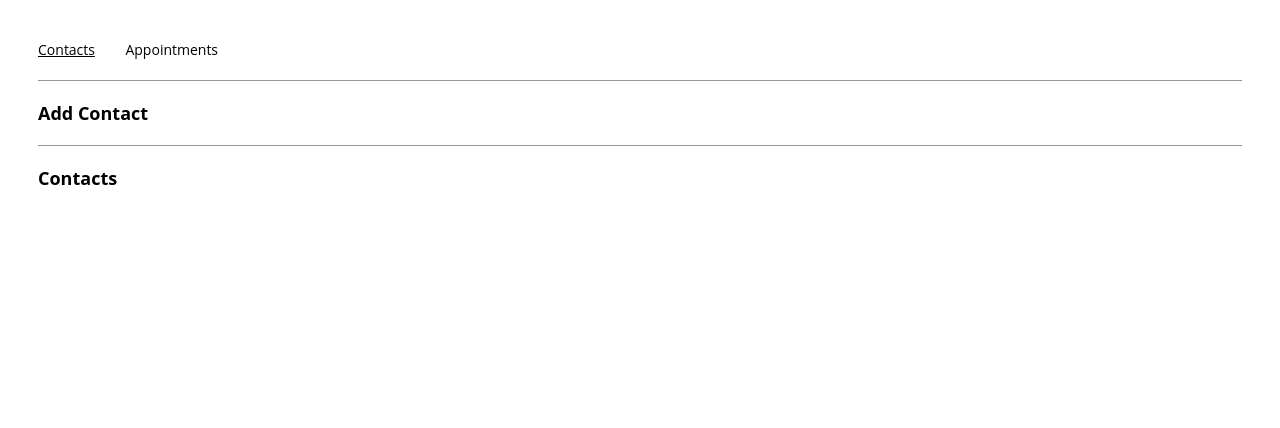
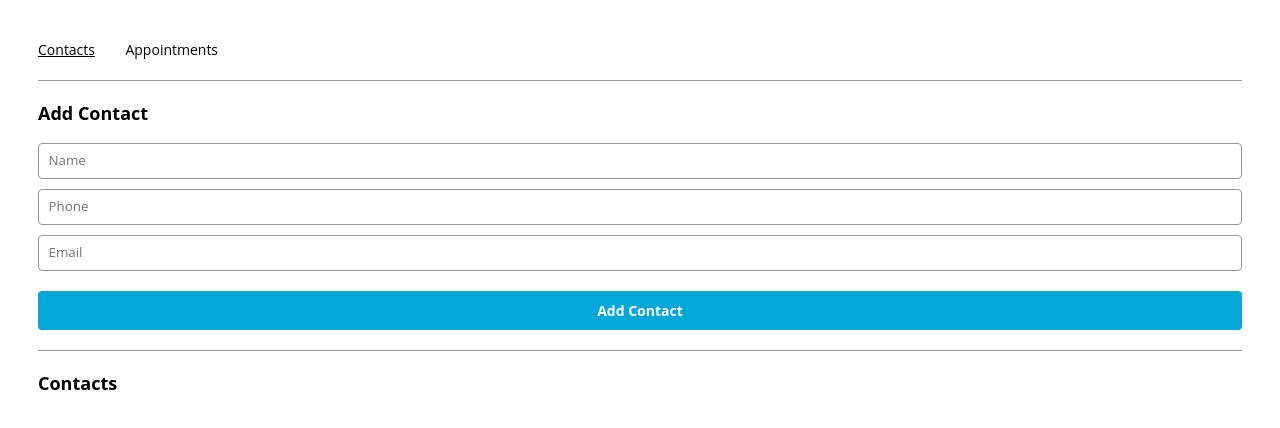
Before and after one commit to erdvik/appointment-planner, a React (Create React App) app: page /contacts in a window 1280 px wide. Shown: the top 428 px of the page. Built offline with nearby package versions, Linux system fonts and the light colour scheme.

Commit message:
Add ContactForm.js return value as a form

```diff
--- a/src/components/contactForm/ContactForm.js
+++ b/src/components/contactForm/ContactForm.js
@@ -10,6 +10,27 @@
   handleSubmit
 }) => {
   return (
-    ContactForm
+    <form onSubmit={handleSubmit}>
+      <input
+        type="text"
+        placeholder="Name"
+        value={name}
+        onChange={(e) => setName(e.target.value)}
+      />
+      <input
+        type="tel"
+        placeholder="Phone"
+        value={phone}
+        onChange={(e) => setPhone(e.target.value)}
+        pattern="^(?:(?:\\+|00)47)?[13-9]\\d{7}$"
+      />
+      <input
+        type="email"
+        placeholder="Email"
+        value={email}
+        onChange={(e) => setEmail(e.target.value)}
+      />
+      <input type="submit" value="Add Contact" />
+    </form>
   );
 };
```
